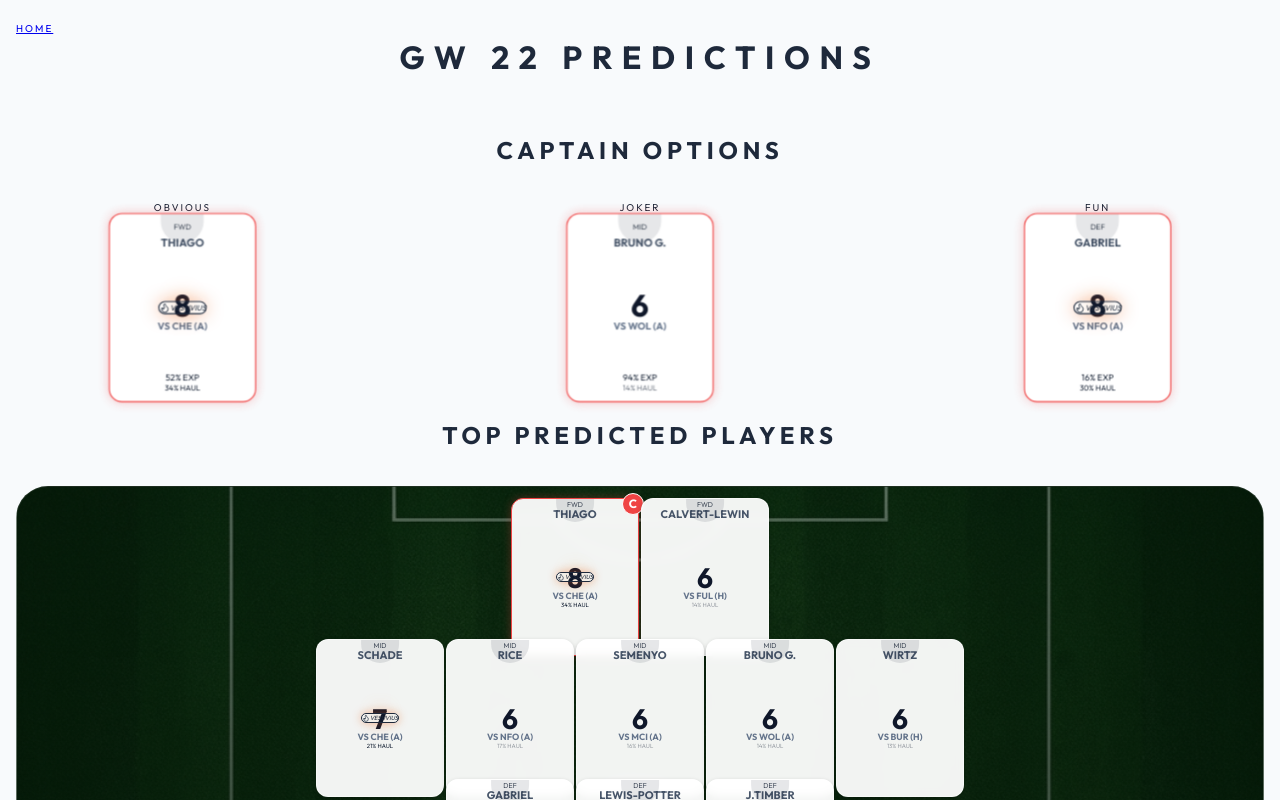
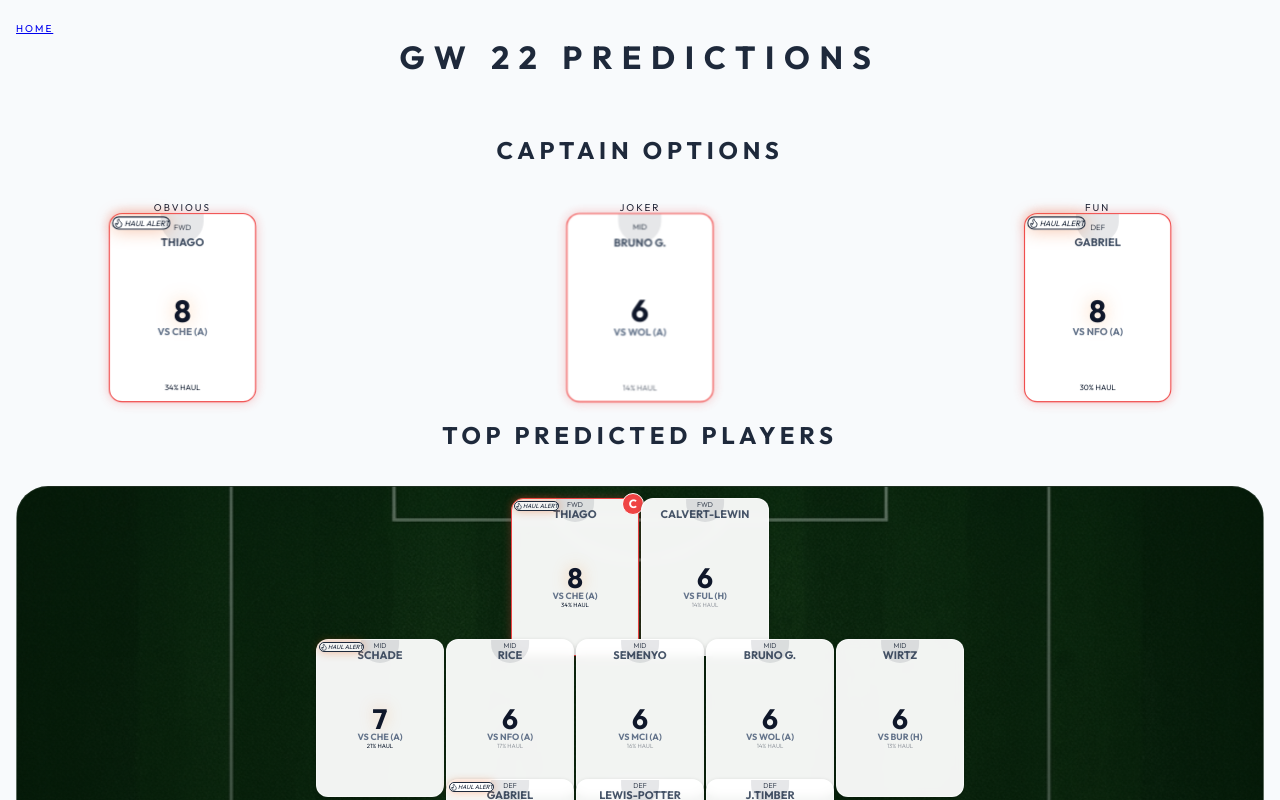
Before and after one commit to chriseyebagha/fantasy-premier-league, a Next.js app in the folder frontend/: page /fantasy/ in a window 1280 px wide. Shown: the top 800 px of the page. Built offline with nearby package versions, Linux system fonts and the light colour scheme.

Commit message:
feat: refine UI, add system explainer, and configure deployment workflow

```diff
--- a/frontend/src/app/globals.css
+++ b/frontend/src/app/globals.css
@@ -138,7 +138,14 @@
   align-items: center;
   justify-content: center;
   border: 1px solid white;
-  z-index: 20;
+  z-index: 21;
+}
+
+.haul-alert-badge {
+  position: absolute;
+  top: -5px;
+  left: -5px;
+  z-index: 30;
 }
 
 .score-text {
@@ -206,6 +213,12 @@
     font-size: 12px;
     top: -6px;
     right: -6px;
+    z-index: 21;
+  }
+
+  .haul-alert-badge {
+    top: -8px;
+    left: -8px;
   }
 }
 
--- a/frontend/src/components/CaptainSection.tsx
+++ b/frontend/src/components/CaptainSection.tsx
@@ -55,12 +55,14 @@ const CaptainJerseyCard = ({ subtitle, data }: { subtitle: string, data: Captain
                - !m-0: Remove margins
             */}
             <div className={`jersey-card captain relative !w-full !max-w-[120px] !h-auto !aspect-[3/4] !min-h-[130px] !m-0 justify-between py-3 shadow-lg transition-all duration-500 ${data.haul_alert ? 'border-orange-500/50 shadow-orange-500/20' : ''}`}>
-
-                {/* Vesuvius Pulse Badge */}
+                {/* Haul Alert Pulse Badge */}
                 {data.haul_alert && (
-                    <div className="absolute -top-1 -right-1 z-20 flex items-center gap-1 bg-gradient-to-r from-orange-600 to-red-600 rounded-full px-2 py-0.5 shadow-[0_0_15px_rgba(234,88,12,0.4)] animate-pulse border border-orange-400/30">
+                    <div
+                        style={{ position: 'absolute', top: '2px', left: '2px', zIndex: 100 }}
+                        className="flex items-center gap-1 bg-gradient-to-r from-orange-600 to-red-600 rounded-full px-2 py-0.5 shadow-[0_0_15px_rgba(234,88,12,0.4)] animate-pulse border border-orange-400/30"
+                    >
                         <svg xmlns="http://www.w3.org/2000/svg" width="10" height="10" viewBox="0 0 24 24" fill="none" stroke="currentColor" strokeWidth="2" strokeLinecap="round" strokeLinejoin="round" className="text-white fill-orange-200"><path d="M8.5 14.5A2.5 2.5 0 0 0 11 12c0-1.38-.5-2-1-3-1.072-2.143-.224-4.054 2-6 .5 2.5 2 4.9 4 6.5 2 1.6 3 3.5 3 5.5a7 7 0 1 1-14 0c0-1.153.433-2.294 1-3a2.5 2.5 0 0 0 2.5 2.5z" /></svg>
-                        <span className="text-[7px] font-black italic tracking-tighter text-white">VESUVIUS</span>
+                        <span className="text-[7px] font-black italic tracking-tighter text-white uppercase">Haul Alert</span>
                     </div>
                 )}
 
@@ -85,11 +87,8 @@ const CaptainJerseyCard = ({ subtitle, data }: { subtitle: string, data: Captain
                     </div>
                 </div>
 
-                {/* Extra Stats (Explosivity / Haul Prob) */}
+                {/* Extra Stats (Haul Prob) */}
                 <div className="mt-1 flex flex-col items-center gap-0.5">
-                    <div className="text-[8px] font-bold text-slate-400 tracking-wider">
-                        {Math.round(data.explosivity)}% EXP
-                    </div>
                     {data.haul_prob && data.haul_prob > 0 && (
                         <div className={`text-[7px] font-black tracking-widest px-1.5 py-0.5 rounded-full ${data.haul_alert ? 'bg-orange-500/10 text-orange-400' : 'text-slate-500 opacity-60'}`}>
                             {Math.round(data.haul_prob * 100)}% HAUL
--- a/frontend/src/components/PlayerDashboard.tsx
+++ b/frontend/src/components/PlayerDashboard.tsx
@@ -17,11 +17,14 @@ const MiniPlayerCard = ({ player, isBench = false, isCaptain = false }: { player
     <div className={`jersey-card relative ${isBench ? 'bench' : ''} ${isCaptain ? 'captain' : ''} ${player.haul_alert ? 'border-orange-500/50 shadow-[0_0_15px_rgba(234,88,12,0.15)]' : ''}`}>
         {isCaptain && <div className="captain-badge">C</div>}
 
-        {/* Vesuvius Pulse Badge */}
+        {/* Haul Alert Pulse Badge */}
         {player.haul_alert && (
-            <div className="absolute -top-1 -right-1 z-20 flex items-center gap-1 bg-gradient-to-r from-orange-600 to-red-600 rounded-full px-1.5 py-0.5 shadow-[0_0_10px_rgba(234,88,12,0.4)] animate-pulse border border-orange-400/30">
+            <div
+                style={{ position: 'absolute', top: '2px', left: '2px', zIndex: 100 }}
+                className="flex items-center gap-1 bg-gradient-to-r from-orange-600 to-red-600 rounded-full px-1.5 py-0.5 shadow-[0_0_10px_rgba(234,88,12,0.4)] animate-pulse border border-orange-400/30"
+            >
                 <svg xmlns="http://www.w3.org/2000/svg" width="8" height="8" viewBox="0 0 24 24" fill="none" stroke="currentColor" strokeWidth="2" strokeLinecap="round" strokeLinejoin="round" className="text-white fill-orange-200"><path d="M8.5 14.5A2.5 2.5 0 0 0 11 12c0-1.38-.5-2-1-3-1.072-2.143-.224-4.054 2-6 .5 2.5 2 4.9 4 6.5 2 1.6 3 3.5 3 5.5a7 7 0 1 1-14 0c0-1.153.433-2.294 1-3a2.5 2.5 0 0 0 2.5 2.5z" /></svg>
-                <span className="text-[6px] font-black italic tracking-tighter text-white">VESUVIUS</span>
+                <span className="text-[6px] font-black italic tracking-tighter text-white uppercase">Haul Alert</span>
             </div>
         )}
 
```
Also changed, not shown: 2 other files (tests, documents, lock files or other folders).
